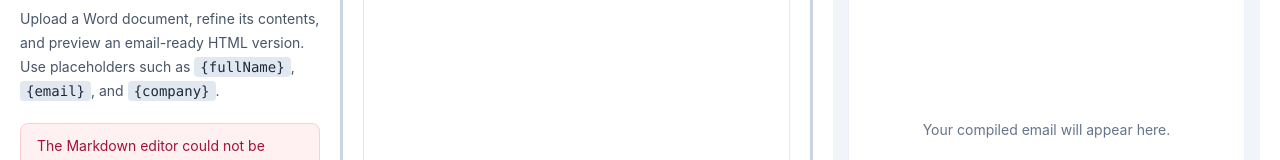
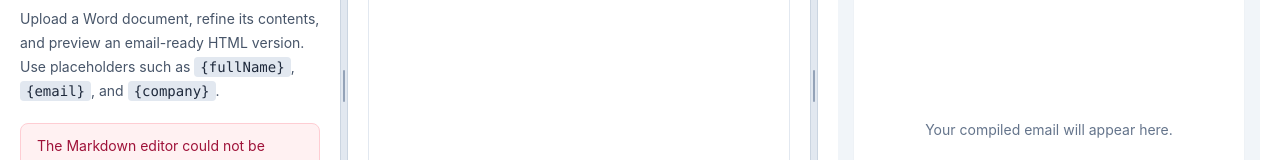
Before and after one commit to cromozooom/spx_MMdotxToMail, an Angular app: page / in a window 1280 px wide. Shown: the part 329-489 px from the top of the page. Built offline with nearby package versions, Linux system fonts and the light colour scheme.

Commit message:
Revert "Make pane resize handles 3px wide"
This reverts commit d8fd283b11b800f1abfb7e1409a017b915ea9390.

```diff
--- a/src/app/layout/split-pane.component.ts
+++ b/src/app/layout/split-pane.component.ts
@@ -1,6 +1,6 @@
 import { Component, ElementRef, computed, inject, input, signal } from '@angular/core';
 
-const HANDLE_SIZE = 3;
+const HANDLE_SIZE = 8;
 const KEYBOARD_STEP = 24;
 
 /**
@@ -32,7 +32,9 @@ const KEYBOARD_STEP = 24;
           (pointercancel)="endDrag($event)"
           (keydown)="onKeydown($event)"
           (dblclick)="reset()"
-        ></div>
+        >
+          <span class="split-handle-grip absolute left-1/2 top-1/2 h-8 w-0.5 -translate-x-1/2 -translate-y-1/2 rounded"></span>
+        </div>
         <div class="min-h-0 min-w-0 overflow-auto"><ng-content select="[paneEnd]" /></div>
       </div>
     </div>
--- a/src/styles.css
+++ b/src/styles.css
@@ -142,24 +142,50 @@ body {
   color: #e2e8f0;
 }
 
-/* Pane resize handles: a solid 3px bar with its own colour so it looks identical next to any surface. */
+/* Pane resize handles: own colours and edge lines so they look identical next to any neighbouring surface. */
 .split-handle {
-  width: 3px;
-  background: #cbd5e1;
+  box-sizing: border-box;
+  border-left: 1px solid #cbd5e1;
+  border-right: 1px solid #cbd5e1;
+  background: #e2e8f0;
   transition: background-color 150ms ease;
 }
 
-.app-dark .split-handle {
-  background: #475569;
+.split-handle-grip {
+  background: #94a3b8;
 }
 
 .split-handle:hover,
 .split-handle:focus-visible,
-.split-handle-active,
+.split-handle-active {
+  background: #00e693;
+}
+
+.split-handle:hover .split-handle-grip,
+.split-handle:focus-visible .split-handle-grip,
+.split-handle-active .split-handle-grip {
+  background: #052e1f;
+}
+
+.app-dark .split-handle {
+  border-color: #475569;
+  background: #334155;
+}
+
+.app-dark .split-handle-grip {
+  background: #94a3b8;
+}
+
 .app-dark .split-handle:hover,
 .app-dark .split-handle:focus-visible,
 .app-dark .split-handle-active {
   background: #00e693;
+}
+
+.app-dark .split-handle:hover .split-handle-grip,
+.app-dark .split-handle:focus-visible .split-handle-grip,
+.app-dark .split-handle-active .split-handle-grip {
+  background: #052e1f;
 }
 
 /* App-level dark theme: remaps the Tailwind slate/white surfaces used by the app chrome. */
```
